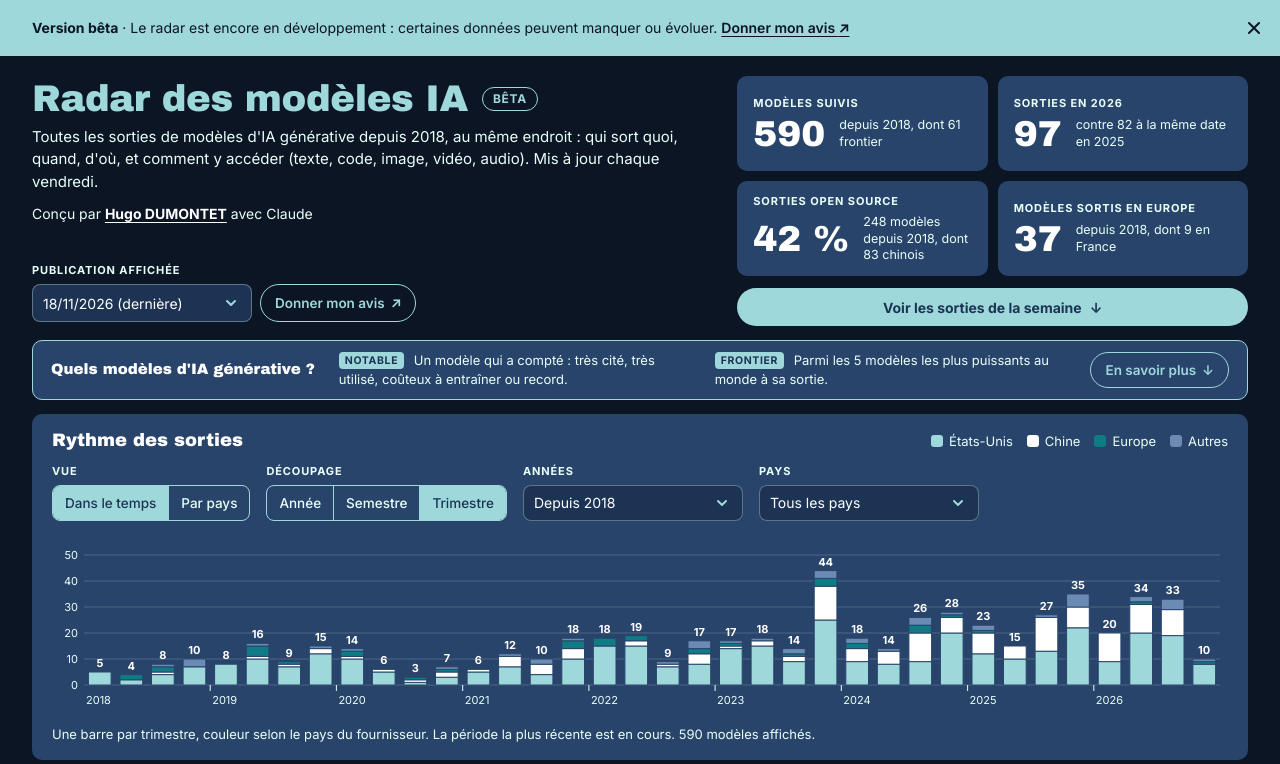
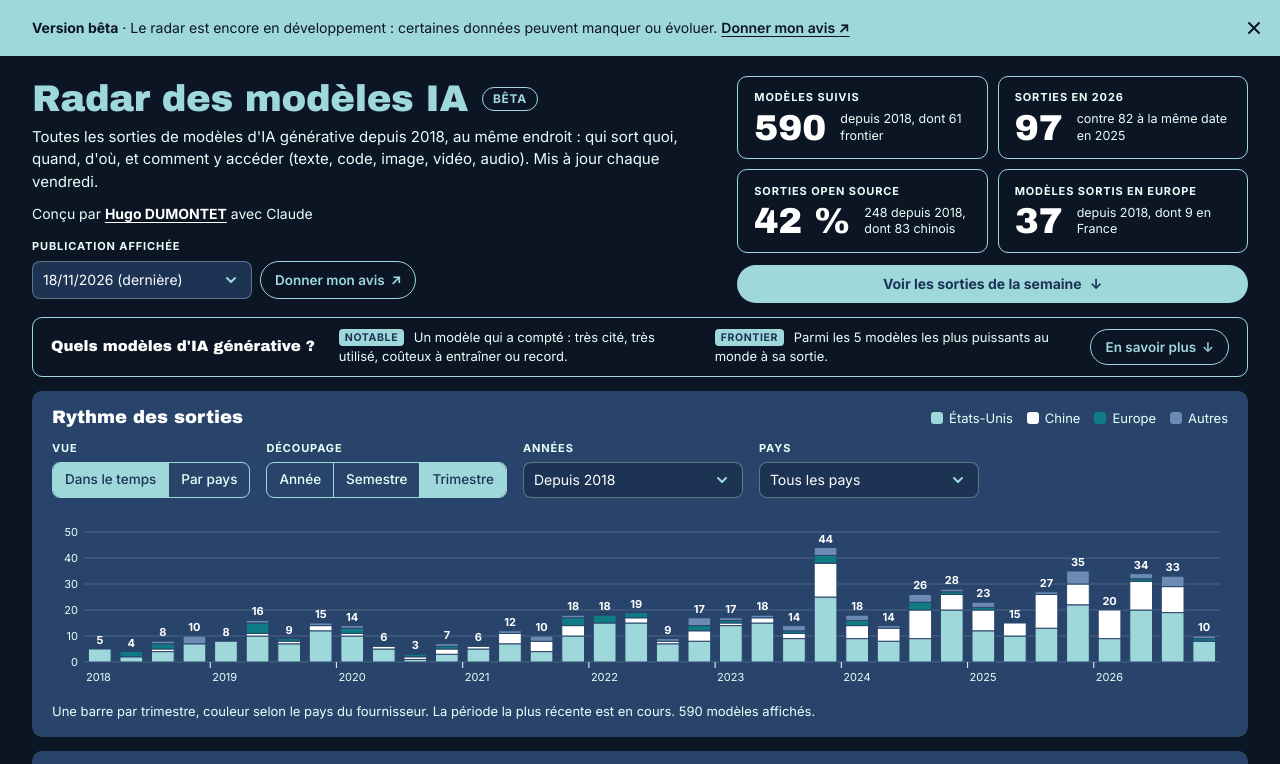
Before and after one commit to hugodumontet/radar-ia-generative, a plain HTML site: page index.html in a window 1280 px wide. Shown: the top 764 px of the page. Drawn offline with Linux system fonts and the light colour scheme.

Commit message:
Passe en v21.1 : contraste B retenu (chiffres clés et bande explicative sans fond, bordure menthe), test retiré
Co-Authored-By: Claude Opus 5.5 <noreply@anthropic.com>
Claude-Session: https://claude.ai/code/session_015CAKdmtNedk5Kow9WRLXY3

```diff
--- a/index.html
+++ b/index.html
@@ -442,10 +442,10 @@ a.xtog{text-decoration:none}
 .wlate a{color:var(--blanc);font-weight:600}
 .wlate .muted{font-size:12.5px}
 @media (max-width:599px){.week a,.week .wi{grid-template-columns:44px minmax(0,1fr)}.week .st{grid-column:2;justify-self:start}.week .og{display:block;margin:2px 0 0}}
-/* test de contraste B (?test=b) : chiffres clés et bande explicative sans fond, bordure menthe */
+/* contraste B retenu (v21.1) : chiffres clés et bande explicative sans fond, bordure menthe */
 @media (max-width:1099px){.xt{white-space:normal}}
 @media (max-width:599px){.xrow{grid-template-columns:minmax(0,1fr)}.xrow .xtog{grid-column:1;grid-row:auto;justify-content:center}}
-body.contour .hero .kpi,body.contour .explain{background:transparent;border:1px solid var(--fond)}
+.hero .kpi,.explain{background:transparent;border:1px solid var(--fond)}
 </style>
 <style>:root{padding-top:env(safe-area-inset-top,0px);padding-bottom:env(safe-area-inset-bottom,0px)}body{margin:0}img{max-width:100%}[hidden]{display:none!important}</style>
 </head>
@@ -780,7 +780,7 @@ function kpis(){
   $("k-year-d").textContent="contre "+prev+" à la même date en "+(+y-1);
   const op=DATA.filter(r=>ACC_GROUP[r[5]]==="open");
   $("k-open").textContent=Math.round(op.length/Math.max(DATA.length,1)*100)+" %";
-  $("k-open-d").textContent=op.length+" modèles depuis 2018, dont "+op.filter(r=>ctyOf(r)[0]==="CN").length+" chinois";
+  $("k-open-d").textContent=op.length+" depuis 2018, dont "+op.filter(r=>ctyOf(r)[0]==="CN").length+" chinois";
   const eu=DATA.filter(r=>EU.has(ctyOf(r)[0]));
   $("k-eu").textContent=eu.length;
   $("k-eu-d").textContent="depuis 2018, dont "+eu.filter(r=>ctyOf(r)[0]==="FR").length+" en France";
@@ -980,7 +980,6 @@ fetch("snapshots.json").then(r=>r.ok?r.json():Promise.reject()).catch(()=>[{date
   $("snap").addEventListener("change",e=>loadSnapshot(e.target.value).catch(fail));
   return loadSnapshot(SNAPS[0].file);
 }).catch(fail);
-if(/[?&]test=b\b/.test(location.search))document.body.classList.add("contour");
 /* v19 : bande « en développement », pilotée par bandeau.json (actif, pastille, message, version) */
 (function(){
   const b=$("bandeau"),K="radar-bandeau-ferme";
```
